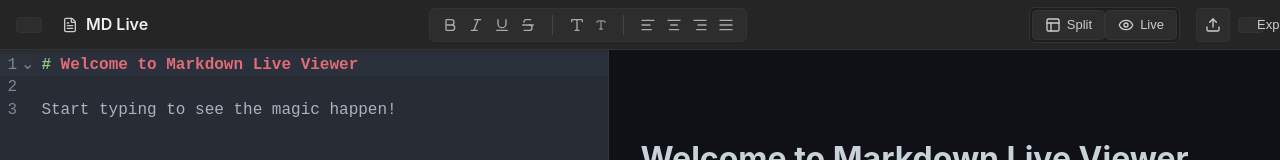
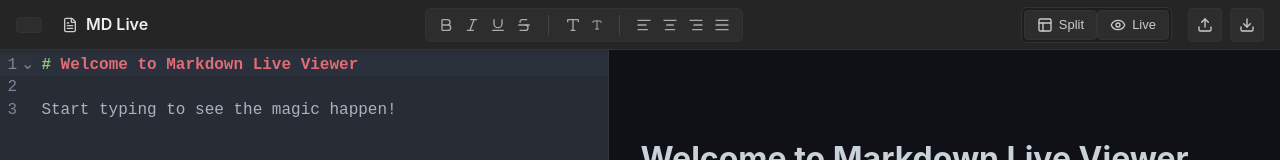
Before and after one commit to ALKIcorp/mdViewer, a React (Vite) app: page / in a window 1280 px wide. Shown: the top 160 px of the page. Built offline with nearby package versions, Linux system fonts and the light colour scheme.

Commit message:
fixed export button. works great. import also works.

```diff
--- a/src/components/Toolbar/TopBar.css
+++ b/src/components/Toolbar/TopBar.css
@@ -186,12 +186,12 @@
     padding: 8px 12px;
     background: none;
     border: none;
-    color: #ccc;
+    color: #888;
     font-size: 13px;
     cursor: pointer;
     text-align: left;
     border-radius: 4px;
-    transition: background-color 0.2s;
+    transition: all 0.2s;
     width: 100%;
 }
 
@@ -200,6 +200,14 @@
     color: #fff;
 }
 
+.export-item svg {
+    transition: all 0.2s;
+}
+
+.export-item:hover svg {
+    color: #fff;
+}
+
 .icon {
     width: 16px;
     height: 16px;
--- a/src/components/Toolbar/TopBar.tsx
+++ b/src/components/Toolbar/TopBar.tsx
@@ -1,5 +1,5 @@
 import React, { useState } from 'react';
-import { FileText, Layout, Eye, Download, Upload, PanelLeft, File, ChevronDown, Bold, Italic, Underline, Strikethrough, AlignLeft, AlignCenter, AlignRight, AlignJustify, Type } from 'lucide-react';
+import { FileText, Layout, Eye, Download, Upload, PanelLeft, File, Bold, Italic, Underline, Strikethrough, AlignLeft, AlignCenter, AlignRight, AlignJustify, Type } from 'lucide-react';
 import type { ViewMode } from '../../App';
 import { exportToMarkdown, exportToPDF, exportToDOCX } from '../../utils/exportUtils';
 import { EditorView } from '@codemirror/view';
@@ -184,15 +184,13 @@ export const TopBar: React.FC<TopBarProps> = ({
                         <input type="file" accept=".md,.txt" onChange={handleFileUpload} hidden />
                     </label>
 
-                    <div className="export-dropdown-container" onMouseLeave={() => setIsExportMenuOpen(false)}>
+                    <div className="export-dropdown-container">
                         <button
-                            className={`btn btn - icon export -trigger ${isExportMenuOpen ? 'active' : ''} `}
+                            className={`btn btn-icon ${isExportMenuOpen ? 'active' : ''}`}
                             onClick={() => setIsExportMenuOpen(!isExportMenuOpen)}
                             title="Export"
                         >
                             <Download className="icon" />
-                            <span className="btn-label">Export</span>
-                            <ChevronDown size={14} style={{ marginLeft: 4 }} />
                         </button>
 
                         {isExportMenuOpen && (
```
